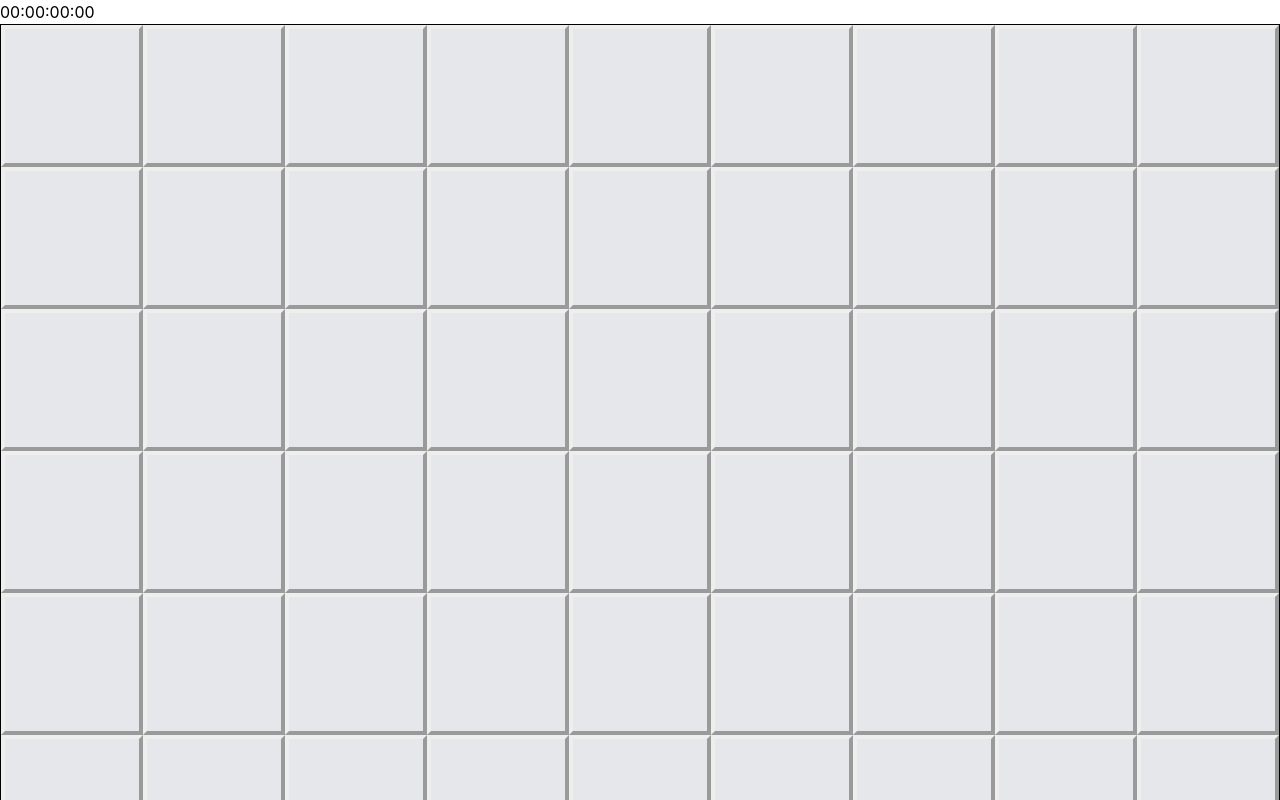
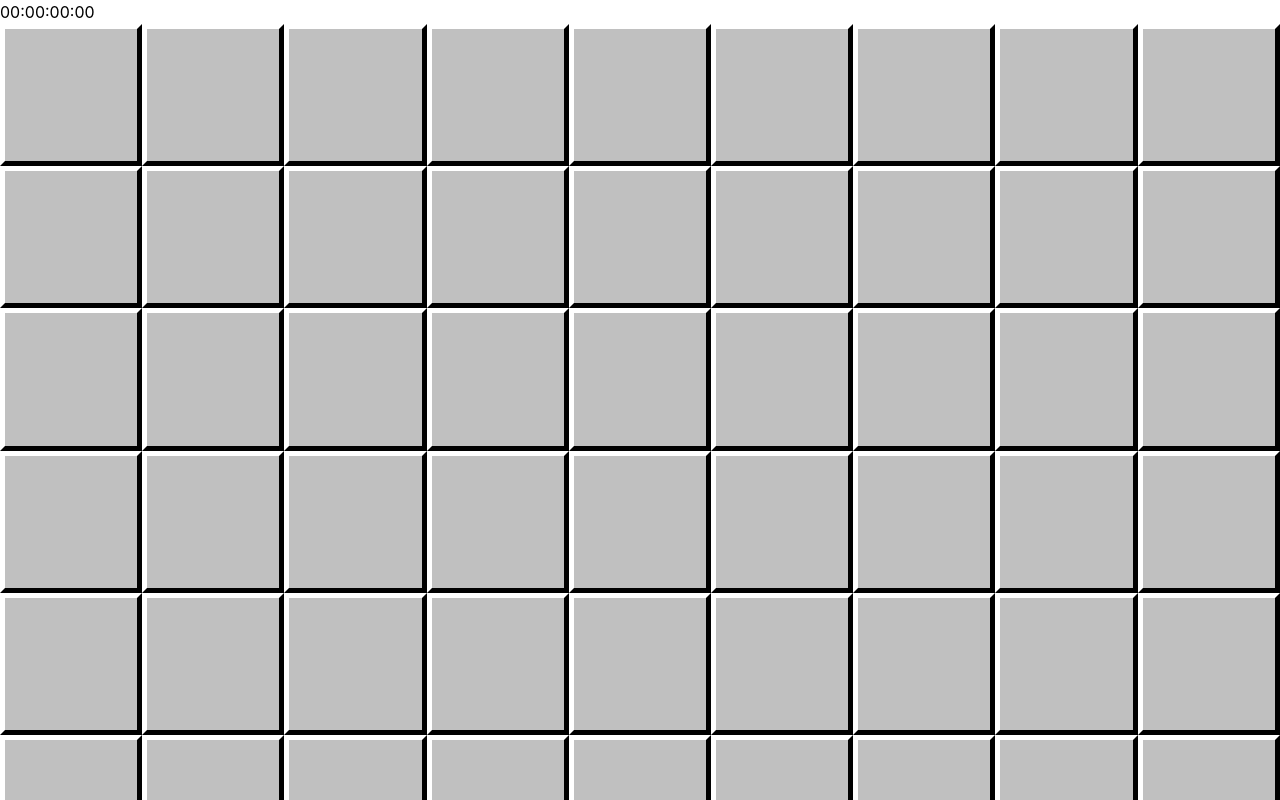
Before and after one commit to metal-fingerzz/minesweeper, a React (Vite) app: page / in a window 1280 px wide. Shown: the top 800 px of the page. Built offline with nearby package versions, Linux system fonts and the light colour scheme.

Commit message:
Fixed unrevealed cell border

```diff
--- a/src/components/Cell.tsx
+++ b/src/components/Cell.tsx
@@ -21,23 +21,39 @@ function Cell({
   onLeftClick,
   onRightClick,
 }: CellProperties) {
+  // Classic Windows number colors (1–8)
+  const numberColors: Partial<Record<Hazardousness, string>> = {
+    1: "#0000FF",
+    2: "#008000",
+    3: "#FF0000",
+    4: "#000080",
+    5: "#800000",
+    6: "#008080",
+    7: "#000000",
+    8: "#808080",
+  };
+
   const content = () => {
     if (!revealed) return flagged ? "🚩" : ""; // Unrevealed: show flag or nothing
-    return hazardousness || ""; // Revealed: show bomb emoji, digit (1–8), or empty string for 0
+    if (!hazardousness) return ""; // 0 → empty cell, nothing to display
+    if (hazardousness === "💣") return "💣";
+    return (
+      <span style={{ color: numberColors[hazardousness] }}>
+        {hazardousness}
+      </span>
+    ); // Digit colored per Windows convention
   };
 
   const styles = (): string => {
     const width: string =
       settings.columnCount === 16 ? "w-[6.25%]" : "w-[11.11%]"; // 100% / 16 ≈ 6.25%, 100% / 9 ≈ 11.11% — each cell fills exactly one column
-    let styles: string = `${width} aspect-square cursor-pointer flex items-center justify-center`; // Square cells regardless of grid size; flex centers content on both axes
+    const base: string = `${width} aspect-square cursor-pointer flex items-center justify-center font-bold`; // Square cells regardless of grid size; flex centers content on both axes
 
-    if (!revealed) return `${styles} border-4 border-outset bg-gray-200`; // Unrevealed: raised 3-D border effect
+    if (!revealed) return `${base} cell-raised bg-win-silver`; // Unrevealed: raised 3-D border effect (white top/left, black bottom/right)
 
-    styles += " border"; // Revealed: flat single border
+    if (hazardousness === "💣") return `${base} cell-flat bg-win-red`; // Bomb cell: red background on reveal — bg-win-silver absent to avoid conflict
 
-    if (hazardousness === "💣") return `${styles} bg-red-500`; // Bomb cell: red background on reveal
-
-    return `${styles} bg-gray-300`; // Safe revealed cell: flat gray
+    return `${base} cell-flat bg-win-silver`; // Safe revealed cell: flat border, silver background
   };
 
   const onClick = (
--- a/src/components/Field.tsx
+++ b/src/components/Field.tsx
@@ -17,8 +17,12 @@ function Field({
   onCellRightClick,
 }: FieldProperties) {
   return (
-    <div className="w-full flex flex-wrap border"> {/* flex-wrap causes cells to flow into rows automatically based on their percentage width */}
-      {Object.entries(cells).map(([cellId, cellData]) => ( // Cells are iterated in insertion order, which matches the y-then-x loop in emptyCells()
+    <div className="w-full flex flex-wrap">
+      {/* flex-wrap causes cells to flow into rows automatically based on their percentage width */}
+      {Object.entries(cells).map(
+        (
+          [cellId, cellData] // Cells are iterated in insertion order, which matches the y-then-x loop in emptyCells()
+        ) => (
           <Cell
             key={cellId} // Stable key — CellId never changes during a game round
             coordinates={cellData.coordinates}
@@ -30,7 +34,8 @@ function Field({
             onLeftClick={onCellLeftClick}
             onRightClick={onCellRightClick}
           />
-      ))}
+        )
+      )}
     </div>
   );
 }
--- a/src/main.css
+++ b/src/main.css
@@ -1,5 +1,21 @@
 @import "tailwindcss";
 
-@utility border-outset {
-  border-style: outset;
+@theme {
+  --color-win-silver: #c0c0c0;
+  --color-win-red: #ff0000;
 }
+
+@utility cell-raised {
+  border-width: 5px;
+  border-style: solid;
+  border-top-color: #ffffff;
+  border-left-color: #ffffff;
+  border-bottom-color: #000000;
+  border-right-color: #000000;
+}
+
+@utility cell-flat {
+  border-width: 1px;
+  border-style: solid;
+  border-color: #808080;
+}
```
Lines whose indentation alone changed are shown as unchanged.
